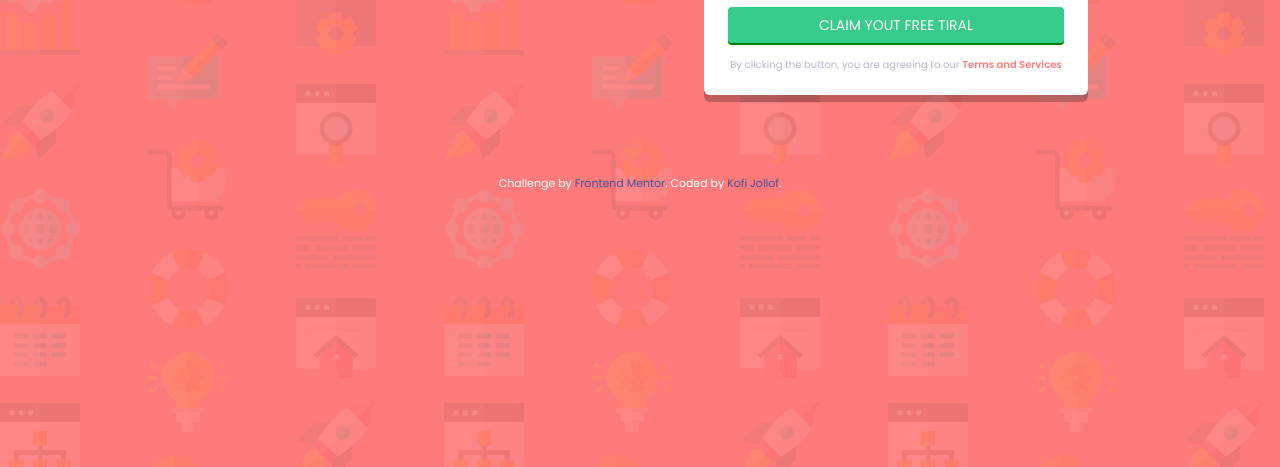
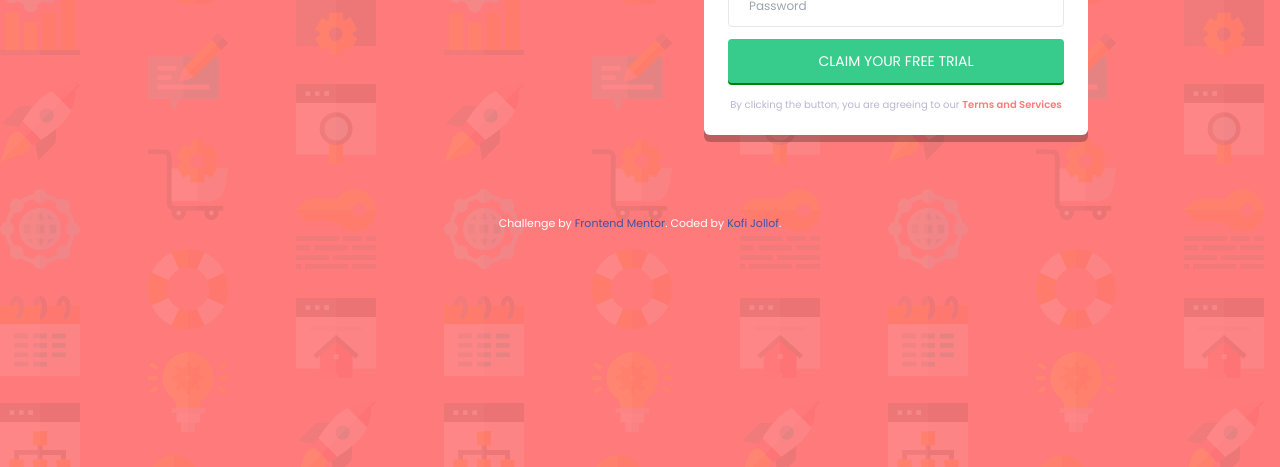
Before and after one commit to GuyTito/frontend-mentor-challenges, a plain HTML site: page intro-component-with-signup-form-master/index.html in a window 1280 px wide. Shown: the part 333-800 px from the top of the page. Drawn offline with Linux system fonts and the light colour scheme.

Commit message:
work in progress

```diff
--- a/intro-component-with-signup-form-master/index.html
+++ b/intro-component-with-signup-form-master/index.html
@@ -22,7 +22,7 @@
 >
   <main class="text-sm mt-20 max-w-[300px] mx-auto md:max-w-5xl md:flex items-center">
     <div class="text-center md:text-left mb-10 md:w-1/2 md:max-w-md md:ml-16">
-      <h1 class="font-bold text-xl md:text-3xl mb-5 md:max-w-sm">Learn to code by watching others</h1>
+      <h1 class="font-bold text-2xl md:text-3xl mb-5 md:max-w-sm">Learn to code by watching others</h1>
 
       <p class="leading-relaxed md:text-sm text-gray-200">
         See how experienced developers solve problems in real-time. Watching scripted tutorials is great,
@@ -40,7 +40,7 @@
         <input type="text" name="last_name" required placeholder="Last Name" class="input-style">
         <input type="email" name="email" required placeholder="Email Address" class="input-style">
         <input type="password" name="password" required placeholder="Password" class="input-style">
-        <input type="submit" value="claim yout free tiral" class="submit-style">
+        <input type="submit" value="claim your free trial" class="submit-style">
 
         <div class="text-[10px] text-center mb-2 text-grayish-blue px-3 md:px-0">
           By clicking the button, you are agreeing to our <a href="#" class="text-red-primary font-semibold">Terms and Services</a>
--- a/intro-component-with-signup-form-master/tailwind.css
+++ b/intro-component-with-signup-form-master/tailwind.css
@@ -6,9 +6,9 @@
 
 @layer components{
   .input-style{
-    @apply py-2 px-5 rounded focus:outline-none border focus:border-dark-blue w-full mb-3 text-xs
+    @apply py-3 px-5 rounded focus:outline-none border focus:border-dark-blue w-full mb-3 text-xs
   }
   .submit-style{
-    @apply py-2 px-5 rounded w-full mb-3 bg-green-primary text-white uppercase shadow-[0_2px_green]
+    @apply py-3 px-5 rounded w-full mb-3 bg-green-primary text-white uppercase shadow-[0_2px_green]
   }
 }
```
Also changed, not shown: intro-component-with-signup-form-master/style.css.
